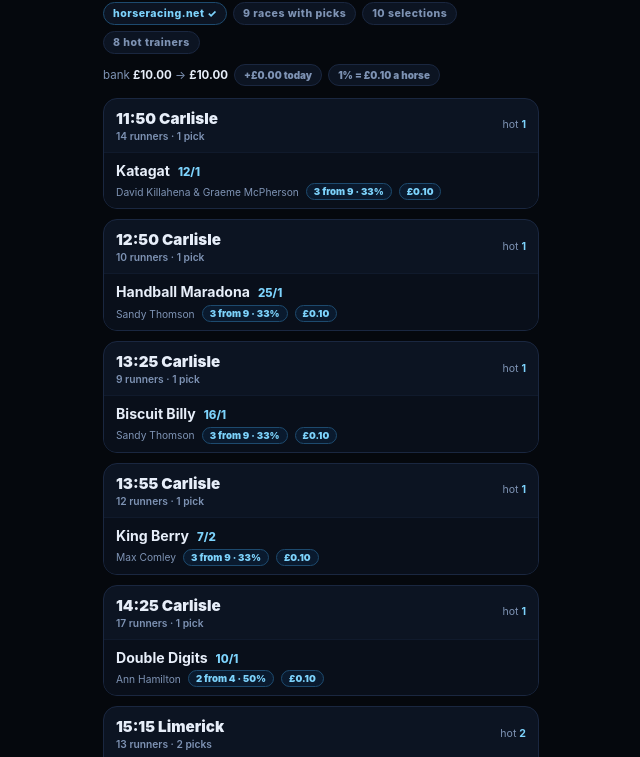
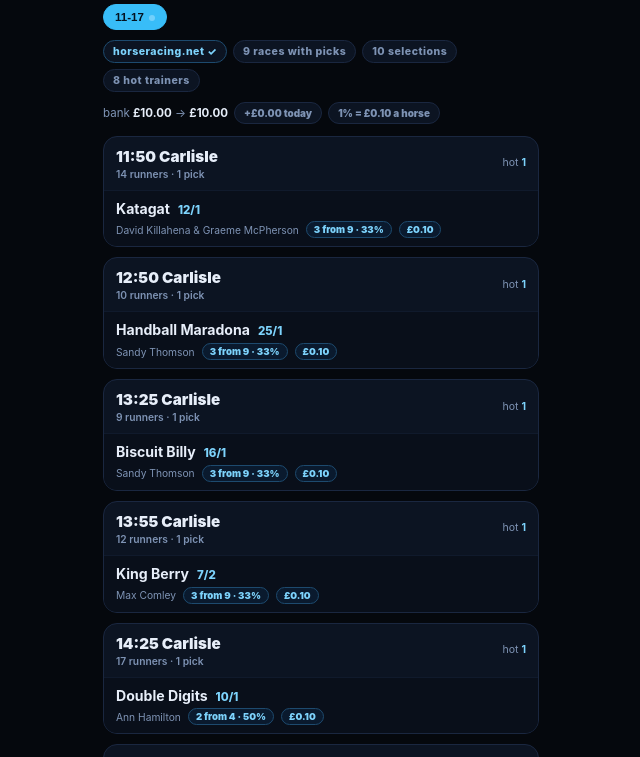
Before and after one commit to jobsaboba/thirty-three, a plain HTML site: page index.html in a window 1280 px wide. Shown: the part 82-839 px from the top of the page, without its empty margins (319-959 px from the left). Drawn offline with Linux system fonts and the light colour scheme.

Commit message:
date strip from 17 Nov — a tab per day, each with its results and bank; bigger icon (v2 files, tt-v7)

```diff
--- a/index.html
+++ b/index.html
@@ -10,8 +10,8 @@
 <meta name="apple-mobile-web-app-title" content="33%">
 <title>33% — top trainers</title>
 <link rel="manifest" href="manifest.webmanifest">
-<link rel="icon" href="icons/icon-192.png">
-<link rel="apple-touch-icon" href="icons/icon-192.png">
+<link rel="icon" href="icons/icon-192-v2.png">
+<link rel="apple-touch-icon" href="icons/icon-192-v2.png">
 <style>
   :root{
     --bg:#05080d; --panel:#0c1422; --panel2:#090f1a; --line:#1a2740;
@@ -39,6 +39,13 @@
     border-radius:12px; padding:10px 12px; font-size:.78rem; margin-bottom:10px; line-height:1.5}
   .banner.show{display:block}
   .banner.blue{background:#0a1a2e; border-color:#1d4a6e; color:var(--sky2)}
+
+  .days{display:flex; gap:6px; overflow-x:auto; padding:2px 0 10px; scrollbar-width:none}
+  .days::-webkit-scrollbar{display:none}
+  .day{border:1px solid var(--line); background:var(--panel); color:var(--dim); border-radius:999px;
+    padding:6px 11px; font-size:.72rem; font-weight:800; white-space:nowrap; cursor:pointer; flex-shrink:0}
+  .day.on{background:var(--sky); border-color:var(--sky); color:#04121f}
+  .day .dot{display:inline-block; width:6px; height:6px; border-radius:50%; background:var(--sky2); margin-left:5px; opacity:.85}
 
   .chips{display:flex; gap:6px; margin-bottom:10px; flex-wrap:wrap}
   .chip{font-size:.66rem; font-weight:800; letter-spacing:.5px; padding:4px 9px; border-radius:999px;
@@ -105,6 +112,7 @@
 
 <div class="banner blue" id="offline">You're offline — showing the last downloaded card.</div>
 
+<div class="days" id="days"></div>
 <div class="chips" id="chips"></div>
 <div class="bankbar" id="bankbar"></div>
 <div id="races"><div class="none">loading…</div></div>
@@ -117,6 +125,7 @@
 </footer>
 
 <script>
+let DAYS = [];
 let CURRENT = null;
 let cache = {};
 
@@ -147,6 +156,7 @@ function render(d){
   const j = cache[d];
   if (!j){ return; }
   document.getElementById("dchip").textContent = d.slice(5);
+  document.querySelectorAll(".day").forEach(el => el.classList.toggle("on", el.dataset.d === d));
 
   const c = j.counts || {};
   const hot = (c.picks || 0) > 0;
@@ -189,13 +199,25 @@ function render(d){
     </div>`).join("");
 }
 
+function dayStrip(){
+  const el = document.getElementById("days");
+  el.innerHTML = DAYS.map(d => {
+    const hot = cache[d] ? (cache[d].counts || {}).picks > 0 : false;
+    return `<button class="day" data-d="${d}">${d.slice(5)}${hot ? '<span class="dot"></span>' : ""}</button>`;
+  }).join("");
+  el.querySelectorAll(".day").forEach(b =>
+    b.addEventListener("click", () => { CURRENT = b.dataset.d; render(CURRENT); }));
+}
+
 async function load(){
   const btn = document.getElementById("reload");
   btn.classList.add("spin");
   try {
     const idx = await getIndex();
-    CURRENT = idx.latest;
-    await getDay(CURRENT);
+    DAYS = idx.days || [];
+    CURRENT = idx.latest || DAYS[0];
+    for (const d of DAYS.slice(0, 3)) { try { await getDay(d); } catch(e){} }
+    dayStrip();
     render(CURRENT);
   } catch(e){
     document.getElementById("offline").classList.add("show");
--- a/sw.js
+++ b/sw.js
@@ -1,6 +1,6 @@
-const CACHE = "tt-v6";
+const CACHE = "tt-v7";
 const SHELL = ["./", "./index.html", "./manifest.webmanifest",
-               "./icons/icon-192.png", "./icons/icon-512.png"];
+               "./icons/icon-192-v2.png", "./icons/icon-512-v2.png"];
 
 self.addEventListener("install", (e) => {
   e.waitUntil(caches.open(CACHE).then((c) => c.addAll(SHELL)).then(() => self.skipWaiting()));
```
Also changed, not shown: icons/icon-192-v2.png (added), icons/icon-192.png (deleted), icons/icon-512-v2.png (added), icons/icon-512.png (deleted), manifest.webmanifest, 1 other file.
